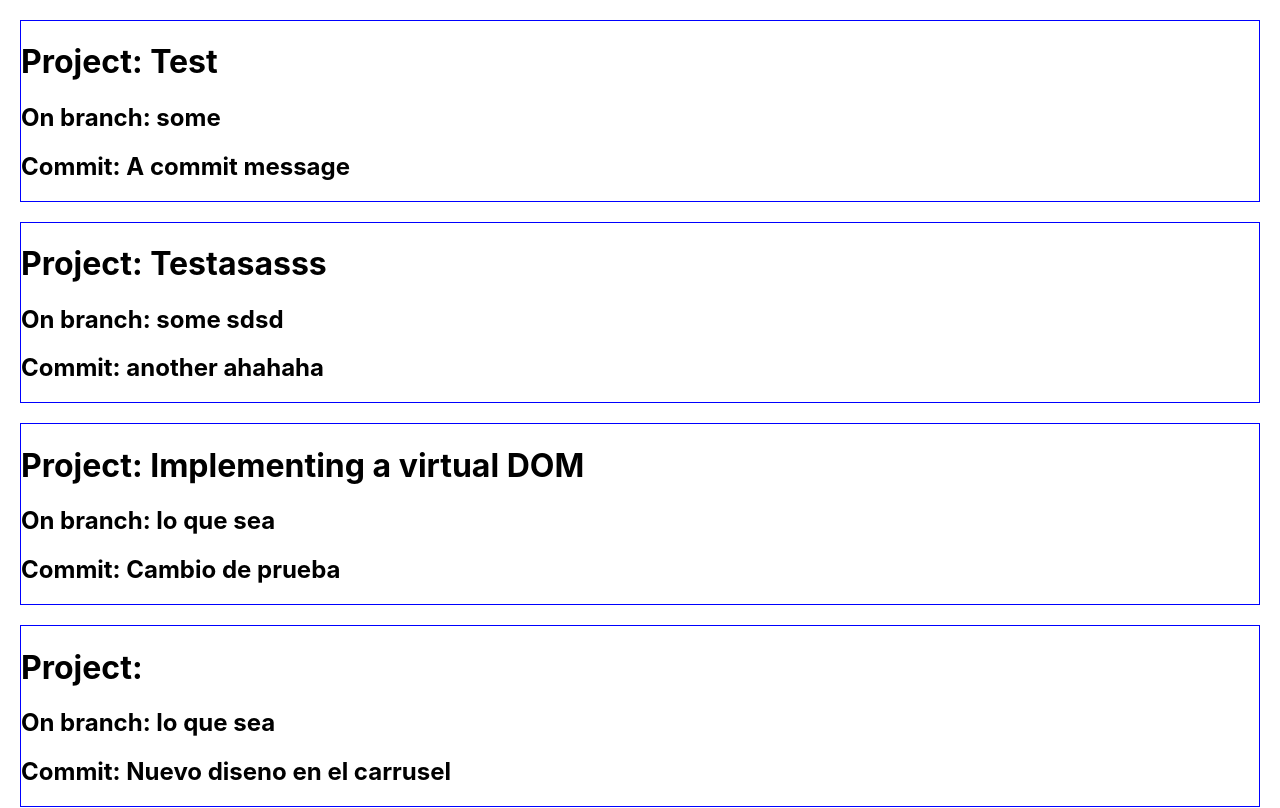
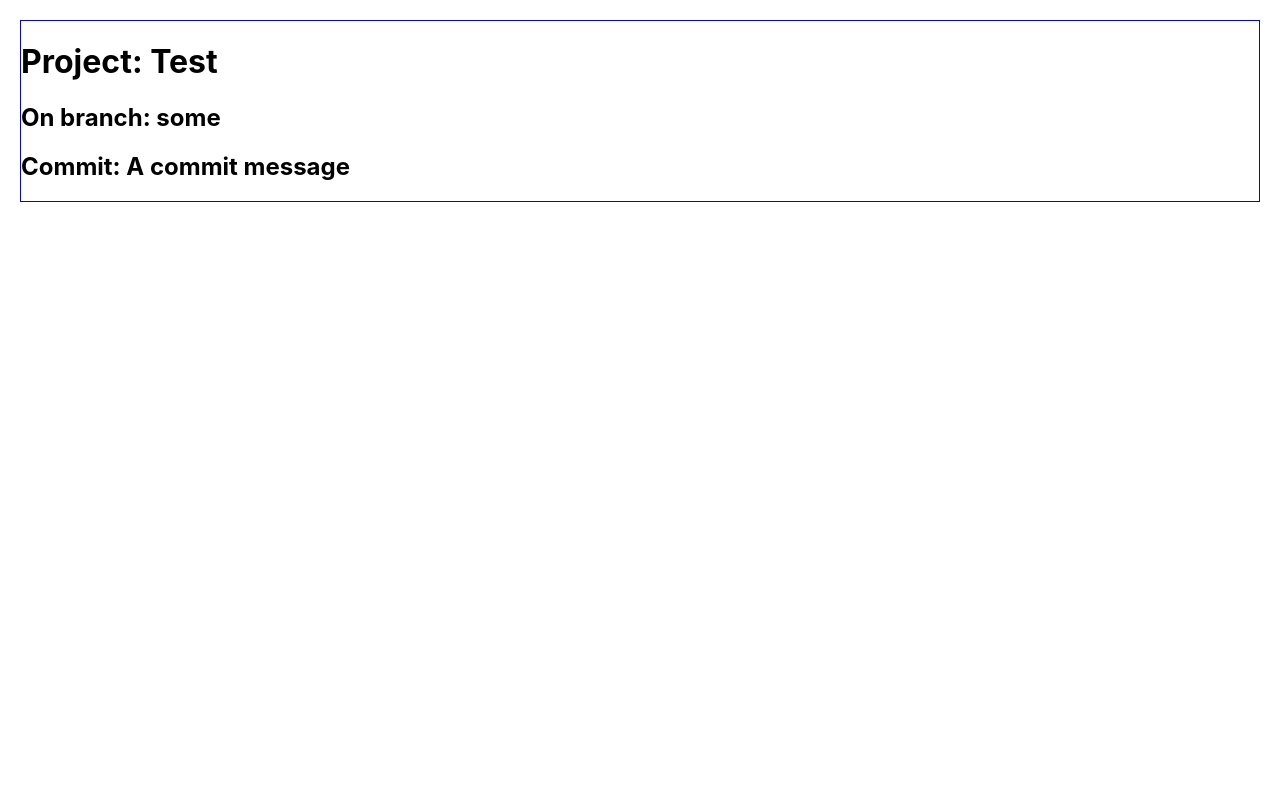
Before and after one commit to LuisRevillaM/personal-site, a React (Create React App) app: page / in a window 1280 px wide. Shown: the top 808 px of the page. Built offline with nearby package versions, Linux system fonts and the light colour scheme.

Commit message:
clean json

```diff
--- a/src/App.css
+++ b/src/App.css
@@ -1,4 +1,5 @@
 .Commit {
   border: solid 1px blue;
+  border-radius: 80;
   margin: 20px;
 }
--- a/src/commits.json
+++ b/src/commits.json
@@ -4,29 +4,5 @@
     "branch": "some",
     "remote": "someUrl",
     "commit": "A commit message"
-  },
-  {
-    "project": "Testasasss",
-    "branch": "some sdsd",
-    "remote": "someUrsl",
-    "commit": "another ahahaha"
-  },
-  {
-    "project": "Implementing a virtual DOM",
-    "branch": "lo que sea",
-    "commit": "Cambio de prueba",
-    "remote": "https://wwww.tuputamadre.com"
-  },
-  {
-    "project": "",
-    "branch": "lo que sea",
-    "commit": "Nuevo diseno en el carrusel",
-    "remote": ""
-  },
-  {
-    "project": "Website for Shoestore Arza",
-    "branch": "lo que sea",
-    "commit": "Nuevo diseno en el carrusel",
-    "remote": "https://github.com"
   }
 ]
```
